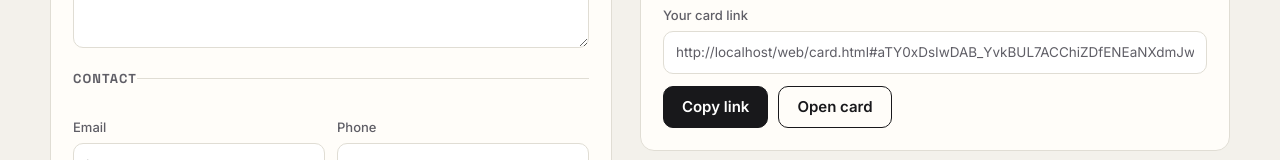
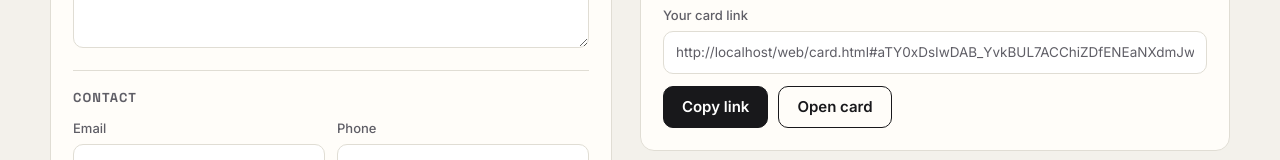
Before and after one commit to cmigle/inkcard, a plain HTML site: page web/index.html in a window 1280 px wide. Shown: the part 724-884 px from the top of the page. Drawn offline with Linux system fonts and the light colour scheme.

Commit message:
fix section headings

```diff
--- a/web/css/style.css
+++ b/web/css/style.css
@@ -47,7 +47,7 @@ button, input, select, textarea { font: inherit; color: inherit; }
 .form { display: grid; gap: 8px; }
 fieldset { border: 0; margin: 0; padding: 0 0 14px; display: grid; gap: 12px; }
 fieldset + fieldset { border-top: 1px solid var(--line); padding-top: 18px; }
-legend { font: 700 13px var(--f-head); letter-spacing: .08em; text-transform: uppercase; color: var(--ink-2); padding: 0; margin-bottom: 12px; }
+legend { float: left; width: 100%; font: 700 13px var(--f-head); letter-spacing: .08em; text-transform: uppercase; color: var(--ink-2); padding: 0; }
 .pair { display: grid; grid-template-columns: 1fr 1fr; gap: 12px; }
 @media (max-width: 520px) { .pair { grid-template-columns: 1fr; } }
 .field { display: grid; gap: 6px; min-width: 0; }
```
